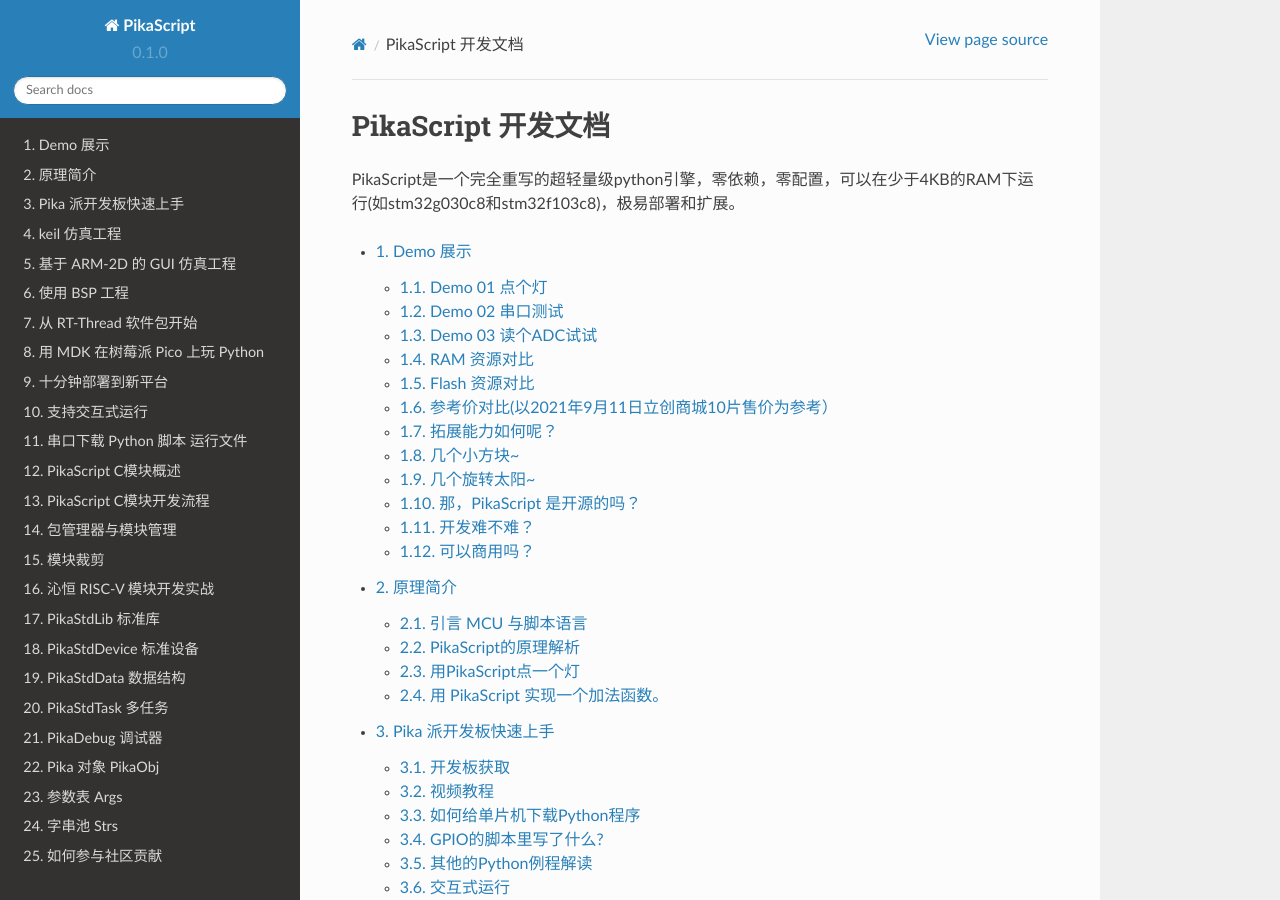
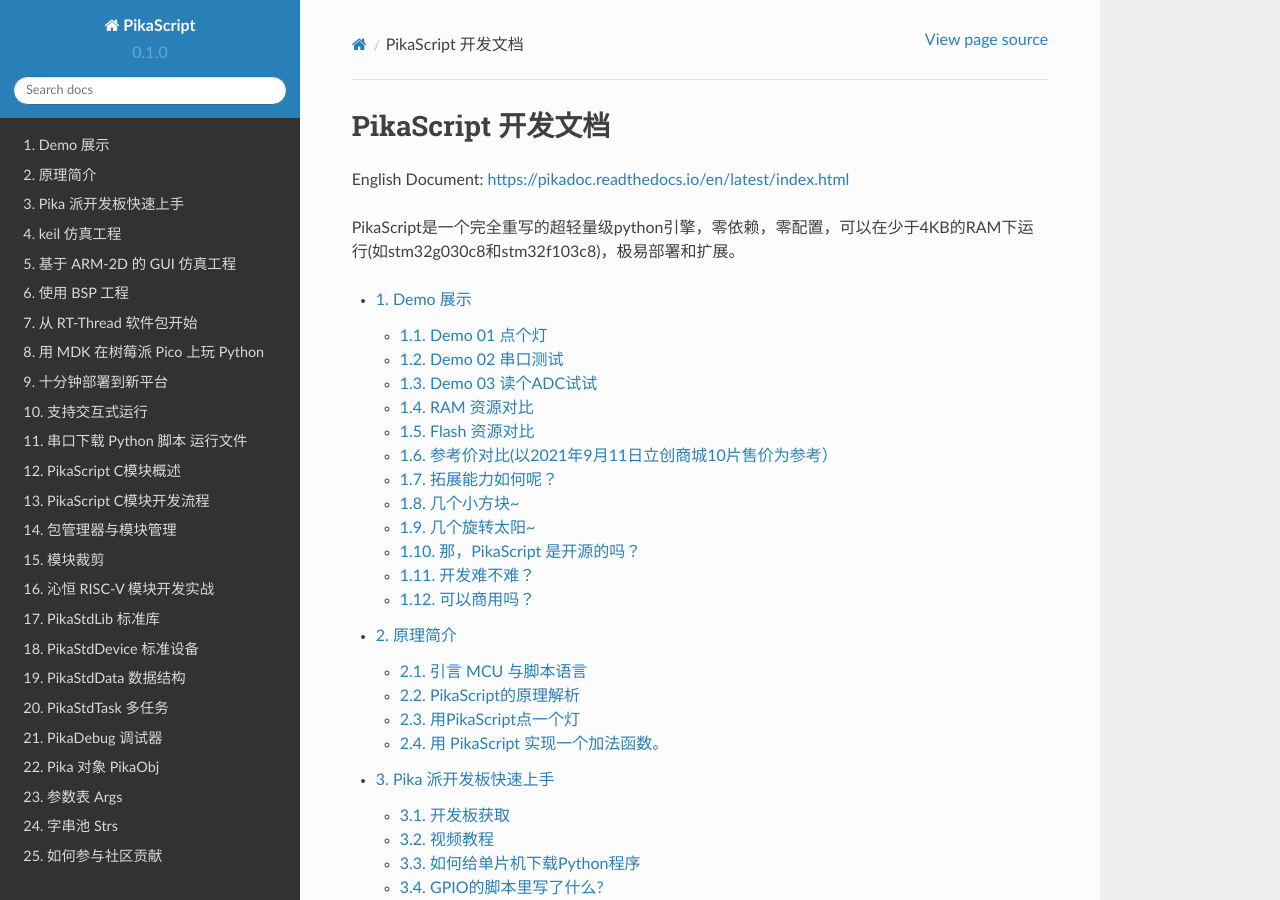
Before and after one commit to pikasTech/pikadoc, a Sphinx documentation site: the page built from docs/source/index.rst, in a window 1280 px wide and 900 px high. Built offline with Sphinx 7.4.7 and the Read the Docs theme 2.0.0, drawn with Linux system fonts in a browser that asks for light colours; pages that are not in the unit, such as notebooks, are missing from menus.

Commit message:
Update index.rst

```diff
--- a/docs/source/index.rst
+++ b/docs/source/index.rst
@@ -1,5 +1,7 @@
 PikaScript 开发文档
 ====================================
+
+English Document: https://pikadoc.readthedocs.io/en/latest/index.html
 
 PikaScript是一个完全重写的超轻量级python引擎，零依赖，零配置，可以在少于4KB的RAM下运行(如stm32g030c8和stm32f103c8)，极易部署和扩展。
 
```
